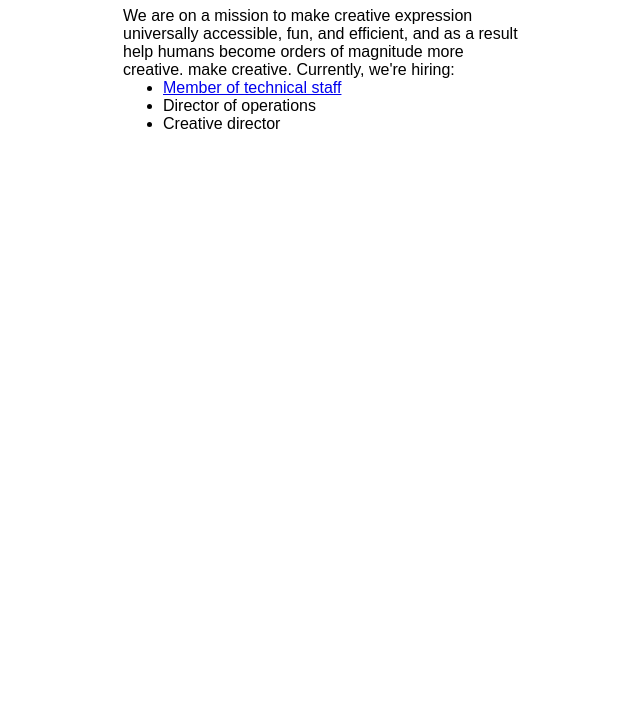
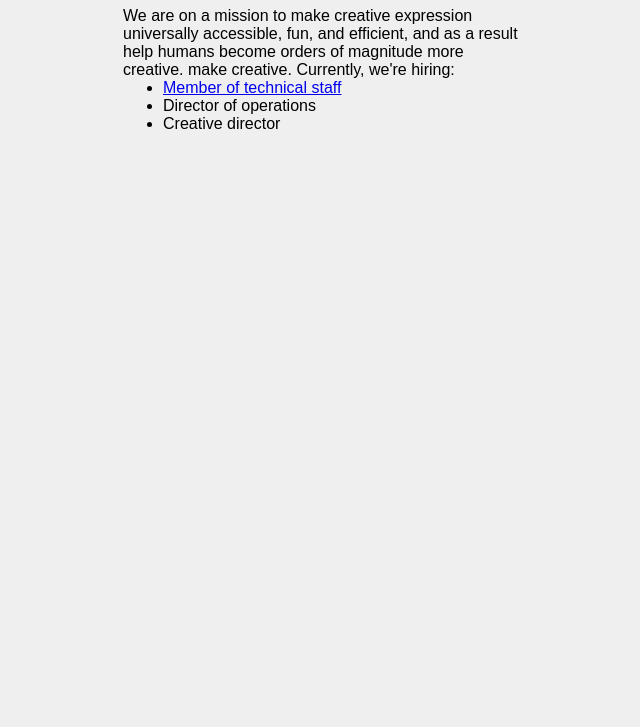
Before and after one commit to mobiuswebsite/mobiuswebsite, a plain HTML site: page index.html in a window 1280 px wide. Shown: the part 73-800 px from the top of the page, without its empty margins (317-957 px from the left). Drawn offline with Linux system fonts and the light colour scheme.

Commit message:
Update style.css

```diff
--- a/style.css
+++ b/style.css
@@ -4,7 +4,7 @@ body {
   margin: auto;
   max-width: 400px;
   font-family: sans-serif, Arial, Helvetica;
-  background-color: white;
+  background-color: rgb(239, 239, 239);
 }
 
 .header {
```
